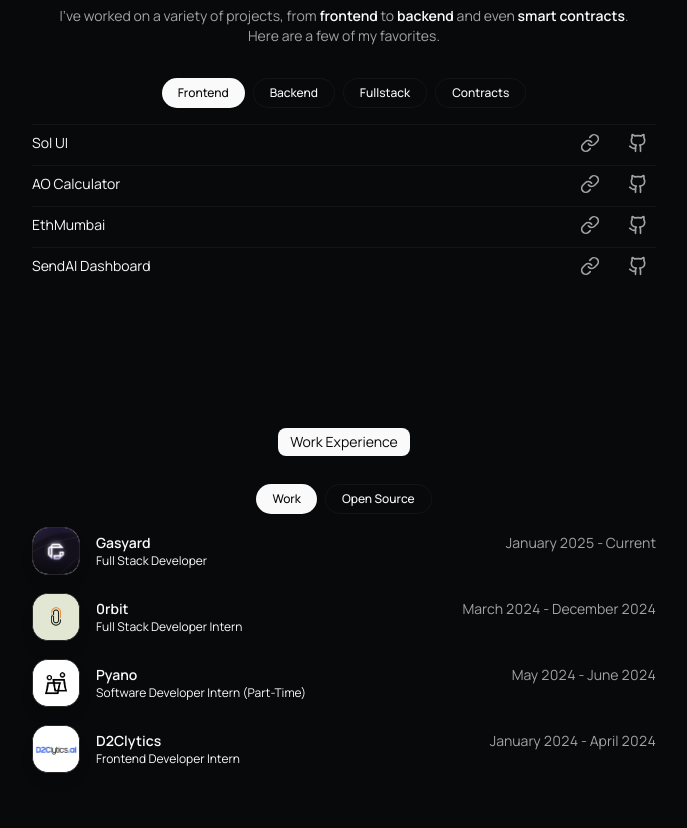
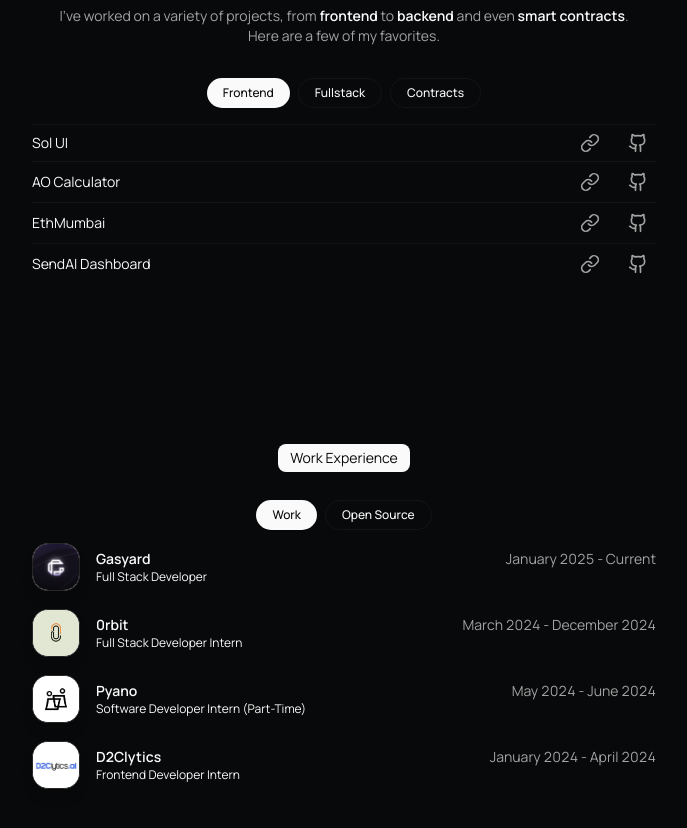
Before and after one commit to sahilkakwani9/portfolio, a Next.js app: page / in a window 1280 px wide. Shown: the part 960-1788 px from the top of the page, without its empty margins (296-983 px from the left). Built offline with nearby package versions, Linux system fonts and the light colour scheme; a web font is replaced by a local one.

Commit message:
update: projects

```diff
--- a/src/app/page.tsx
+++ b/src/app/page.tsx
@@ -5,7 +5,7 @@
 import { DATA } from "@/data/resume";
 import VideoPlayer from "@/components/ui/video";
 import TextEffectWithExit from "@/components/headline";
-import { ProjectCard } from "@/components/cards/project-card";
+import { ProjectCard, ProjectList } from "@/components/cards/project-card";
 import { ProjectTabs } from "@/components/project-tabs";
 import { useState } from "react";
 import { HackathonCard } from "@/components/cards/hackathon-card";
@@ -162,18 +162,16 @@
 
             <div className="mt-4 space-y-1 border-t border-border/40">
               {Object.keys(getProjectsForTab(activeProjectTab)).length > 0 ? (
-                Object.entries(getProjectsForTab(activeProjectTab)).map(
-                  ([projectName, projectData], index) => (
-                    <ProjectCard
-                      key={`${activeProjectTab}-${projectName}`}
-                      tag={activeProjectTab}
-                      title={projectName}
-                      links={projectData.links || []}
-                      description={projectData.description}
-                      className={index !== 0 ? "border-t border-border/40" : ""}
-                    />
-                  )
-                )
+                <ProjectList
+                  projects={Object.entries(getProjectsForTab(activeProjectTab)).map(
+                    ([projectName, projectData]) => ({
+                      tag: activeProjectTab,
+                      title: projectName,
+                      links: projectData.links || [],
+                      description: projectData.description,
+                    })
+                  )}
+                />
               ) : (
                 <div className="py-8 text-center text-muted-foreground text-sm italic">
                   No projects in this category yet. Check back soon!
--- a/src/components/cards/project-card.tsx
+++ b/src/components/cards/project-card.tsx
@@ -14,6 +14,15 @@
   links: ProjectLink[];
   description?: string;
   className?: string;
+}
+
+interface ProjectListProps {
+  projects: {
+    tag: string;
+    title: string;
+    links: ProjectLink[];
+    description?: string;
+  }[];
 }
 
 export function ProjectCard({
@@ -46,3 +55,73 @@
     </div>
   );
 }
+
+export function ProjectList({ projects }: ProjectListProps) {
+  const [visibleProjects, setVisibleProjects] = React.useState<number>(5);
+  const [isAnimating, setIsAnimating] = React.useState<boolean>(false);
+
+  const displayedProjects = projects.slice(0, visibleProjects);
+  const isExpanded = visibleProjects > 5;
+  const showLoadMore = projects.length > visibleProjects;
+
+  const handleLoadMore = () => {
+    setIsAnimating(true);
+    setTimeout(() => {
+      setVisibleProjects(prev => Math.min(prev + 5, projects.length));
+      setTimeout(() => setIsAnimating(false), 150);
+    }, 50);
+  };
+
+  const handleLoadLess = () => {
+    setIsAnimating(true);
+    setTimeout(() => {
+      setVisibleProjects(5);
+      setTimeout(() => setIsAnimating(false), 150);
+    }, 50);
+  };
+
+  return (
+    <div className="flex flex-col space-y-4">
+      <div className="space-y-0 transition-all duration-500 ease-in-out">
+        {displayedProjects.map((project, index) => (
+          <div
+            key={`${project.title}-${index}`}
+            className={`transition-all duration-300 ease-in-out transform ${
+              isAnimating ? 'opacity-70 scale-[0.99]' : 'opacity-100 scale-100'
+            }`}
+          >
+            <ProjectCard
+              tag={project.tag}
+              title={project.title}
+              links={project.links}
+              description={project.description}
+              className={index !== 0 ? "border-t border-border/40 py-0.5" : ""}
+            />
+          </div>
+        ))}
+      </div>
+
+      <div className={`flex relative justify-center mt-4 gap-4 transition-opacity duration-300 ${isAnimating ? 'opacity-70' : 'opacity-100'}`}>
+        {showLoadMore && (
+          <button
+            onClick={handleLoadMore}
+            className="inline-flex z-10 items-center justify-center rounded-md bg-[#b0e721] px-3 py-1 text-sm font-medium text-background shadow transition-all duration-300 hover:bg-[#b0e721]/90 focus-visible:outline-none focus-visible:ring-1 focus-visible:ring-ring hover:scale-105"
+            disabled={isAnimating}
+          >
+            Load More
+          </button>
+        )}
+
+        {isExpanded && (
+          <button
+            onClick={handleLoadLess}
+            className="inline-flex z-10 items-center justify-center rounded-md bg-muted px-3 py-1 text-sm font-medium text-muted-foreground shadow transition-all duration-300 hover:text-foreground focus-visible:outline-none focus-visible:ring-1 focus-visible:ring-ring hover:scale-105"
+            disabled={isAnimating}
+          >
+            Show Less
+          </button>
+        )}
+      </div>
+    </div>
+  );
+}
--- a/src/components/pr-links-modal.tsx
+++ b/src/components/pr-links-modal.tsx
@@ -103,7 +103,7 @@
             className
           )}
         >
-          <span>
+          <span className="flex items-center gap-1">
             <GitPullRequestIcon className="size-3.5" />{" "}
             {normalizedLinks.filter((l) => l.url && l.url !== "#").length}{" "}
             Contributions
--- a/src/data/resume.tsx
+++ b/src/data/resume.tsx
@@ -116,6 +116,14 @@
         "Built a dashboard for SendAI during the Send AI Hackathon, contributed to the website, and built backend [in Flask] and frontend [in Next.js] for a product named 'trAI'",
       prLinks: [],
     },
+    {
+      company: "Permaweb",
+      href: "https://github.com/permaweb",
+      title: "Open Source Contributor",
+      logoUrl: "/work/permaweb.png",
+      description: "Enhanced the AO Cookbook documentation by contributing comprehensive updates and improvements to make the content more accessible and user-friendly for developers working with the Permaweb ecosystem.",
+      prLinks: ["https://github.com/permaweb/ao-cookbook/pull/221"]
+    }
   ],
   projects: [
     {
@@ -181,7 +189,7 @@
           ],
         },
       },
-      Backend: {},
+      // Backend: {},
       "Full Stack": {
         Hunch: {
           id: 1,
@@ -213,6 +221,141 @@
             },
           ],
         },
+        Vox: {
+          id: 3,
+          links: [
+            {
+              type: "Website",
+              href: "https://voxnow.xyz/",
+              icon: <LinkIcon className="size-9" />,
+            },
+            {
+              type: "Source",
+              href: "https://github.com/Not-Sarthak/vox",
+              icon: <GithubIcon className="size-9" />,
+            },
+          ],
+        },
+        "Fuelcaster": {
+          id: 4,
+          links: [
+            {
+              type: "Source",
+              href: "https://github.com/ForkingAwesome/fuelcaster",
+              icon: <GithubIcon className="size-9" />,
+            },
+          ],
+        },
+        "Say Wings": {
+          id: 5,
+          links: [
+            {
+              type: "Source",
+              href: "https://github.com/ForkingAwesome/say-wings",
+              icon: <GithubIcon className="size-9" />,
+            },
+          ],
+        },
+        "Raize": {
+          id: 6,
+          links: [
+            {
+              type: "Source",
+              href: "https://github.com/ForkingAwesome/raize",
+              icon: <GithubIcon className="size-9" />,
+            },
+          ],
+        },
+        "Muse": {
+          id: 7,
+          links: [
+            {
+              type: "Source",
+              href: "https://github.com/Not-Sarthak/muse",
+              icon: <GithubIcon className="size-9" />,
+            },
+          ],
+        },
+        "Curators": {
+          id: 8,
+          links: [
+            {
+              type: "Source",
+              href: "https://github.com/Not-Sarthak/curators",
+              icon: <GithubIcon className="size-9" />,
+            },
+          ],
+        },
+        "Clone": {
+          id: 9,
+          links: [
+            {
+              type: "Source",
+              href: "https://github.com/Not-Sarthak/clone-xyz",
+              icon: <GithubIcon className="size-9" />,
+            },
+          ],
+        },
+        "Navi Rides": {
+          id: 10,
+          links: [
+            {
+              type: "Source",
+              href: "https://github.com/Not-Sarthak/navi-rides",
+              icon: <GithubIcon className="size-9" />,
+            },
+          ],
+        },
+        "Baskt": {
+          id: 11,
+          links: [
+            {
+              type: "Source",
+              href: "https://github.com/Not-Sarthak/baskt",
+              icon: <GithubIcon className="size-9" />,
+            },
+          ],
+        },
+        "Buildooor": {
+          id: 12,
+          links: [
+            {
+              type: "Source",
+              href: "https://github.com/Not-Sarthak/buildooor",
+              icon: <GithubIcon className="size-9" />,
+            },
+          ],
+        },
+        "Basewave": {
+          id: 13,
+          links: [
+            {
+              type: "Source",
+              href: "https://github.com/Not-Sarthak/basewave",
+              icon: <GithubIcon className="size-9" />,
+            },
+          ],
+        },
+        "Quill": {
+          id: 14,
+          links: [
+            {
+              type: "Source",
+              href: "https://github.com/Not-Sarthak/quill",
+              icon: <GithubIcon className="size-9" />,
+            },
+          ],
+        },
+        "Wash Wheels": {
+          id: 15,
+          links: [
+            {
+              type: "Source",
+              href: "https://github.com/Not-Sarthak/wash-wheels",
+              icon: <GithubIcon className="size-9" />,
+            },
+          ],
+        }
       },
       "Smart Contracts": {
         "Foundry Stablecoin": {
```
Also changed, not shown: public/work/permaweb.png (added).
